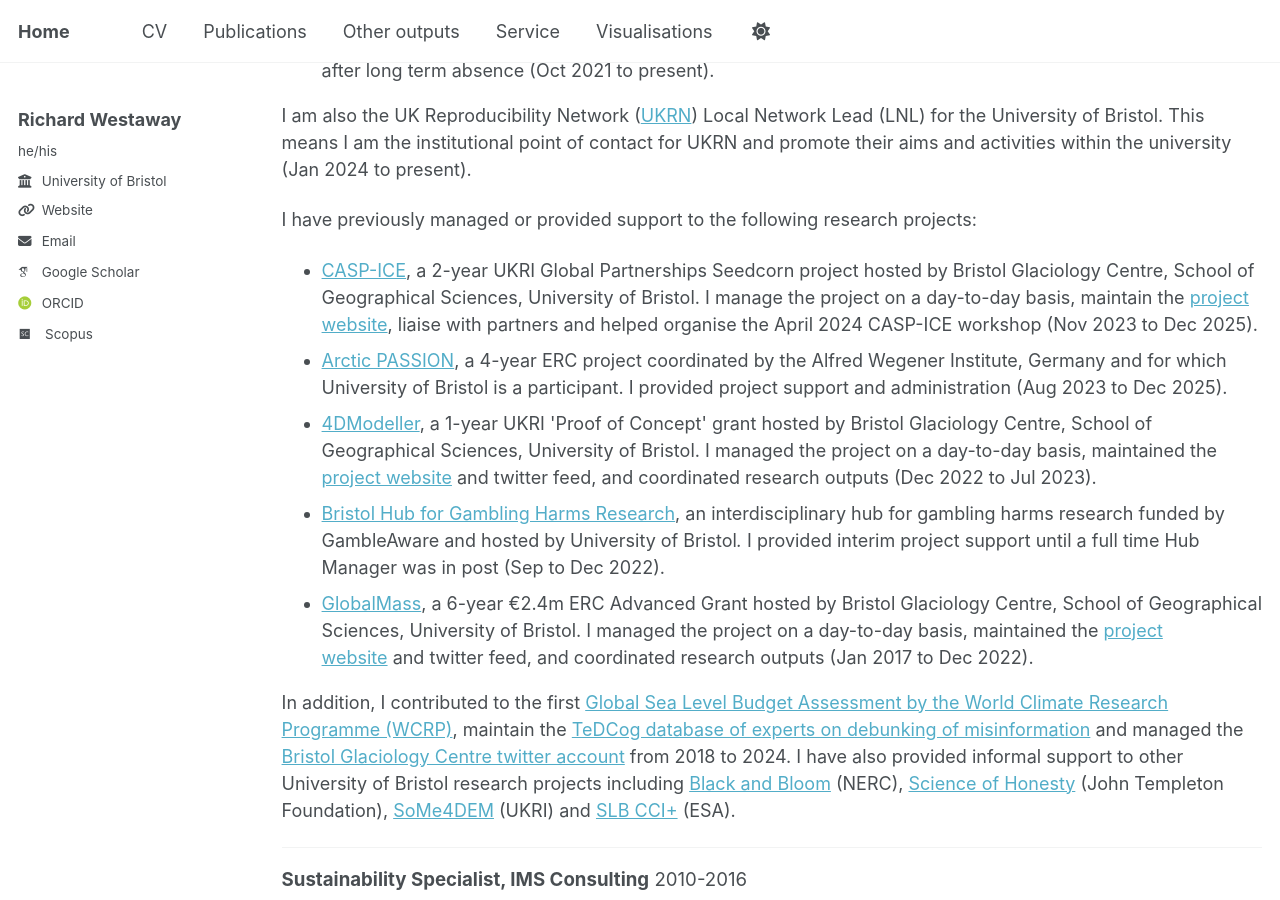
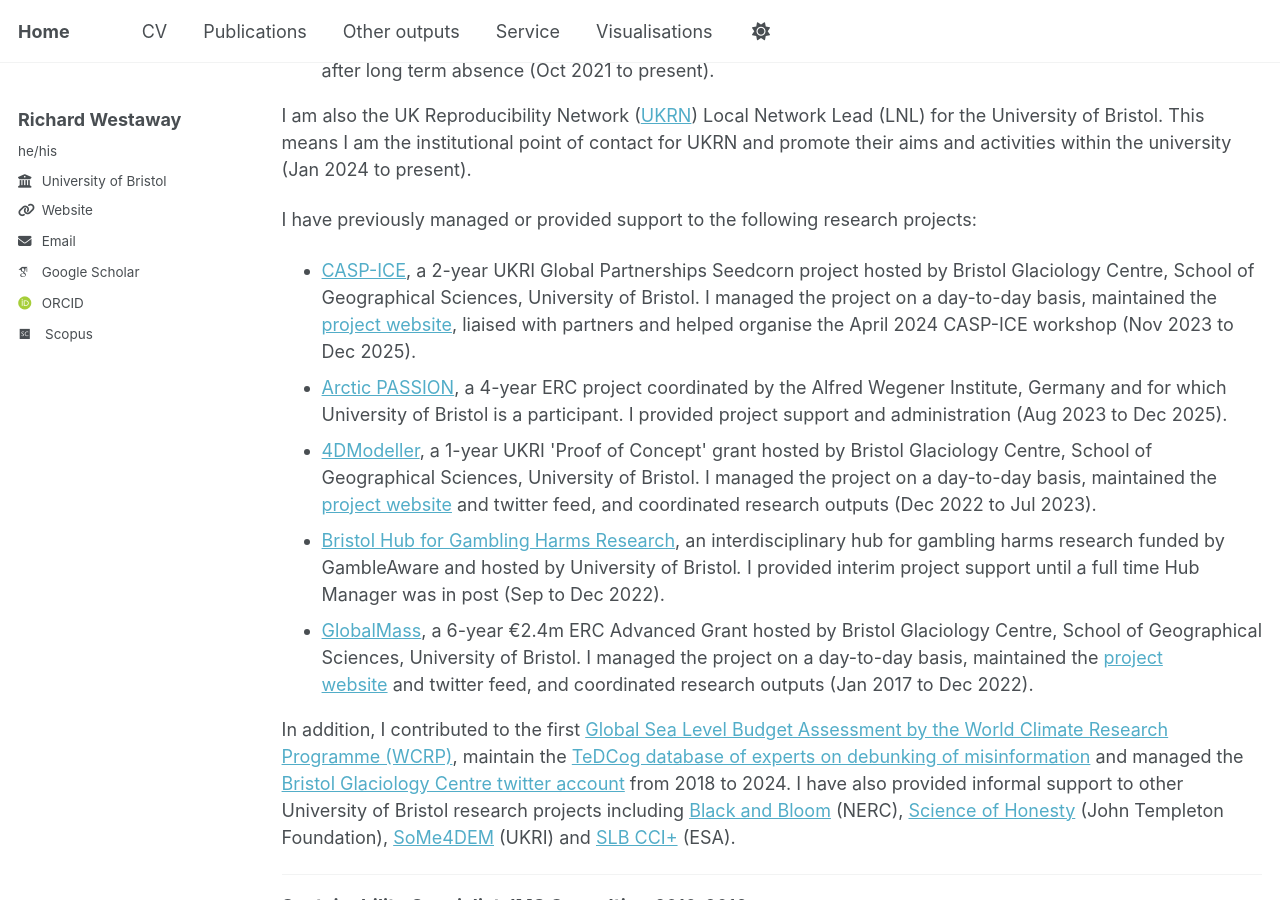
Before and after one commit to richardwestaway/richardwestaway.github.io, a Jekyll site: the page built from _pages/cv.html, in a window 1280 px wide and 900 px high, scrolled down 601 px. Built offline with Jekyll 4.4.1, drawn with Linux system fonts in a browser that asks for light colours; some web fonts are replaced.

Commit message:
Update cv.html

```diff
--- a/_pages/cv.html
+++ b/_pages/cv.html
@@ -30,7 +30,7 @@ redirect_from:
 <p>I have previously managed or provided support to the following research projects:</p>
 <ul>
 
-<li><a href="https://gotw.nerc.ac.uk/list_full.asp?pcode=NE%2FY002636%2F1" target="_blank" rel="noopener">CASP-ICE</a>, a 2-year UKRI Global Partnerships Seedcorn project hosted by Bristol Glaciology Centre, School of Geographical Sciences, University of Bristol. I manage the project on a day-to-day basis, maintain the <a href="https://microlabbristol.org/casp-ice/" target="_blank" rel="noopener">project website</a>, liaise with partners and helped organise the April 2024 CASP-ICE workshop (Nov 2023 to Dec 2025).</li>
+<li><a href="https://gotw.nerc.ac.uk/list_full.asp?pcode=NE%2FY002636%2F1" target="_blank" rel="noopener">CASP-ICE</a>, a 2-year UKRI Global Partnerships Seedcorn project hosted by Bristol Glaciology Centre, School of Geographical Sciences, University of Bristol. I managed the project on a day-to-day basis, maintained the <a href="https://microlabbristol.org/casp-ice/" target="_blank" rel="noopener">project website</a>, liaised with partners and helped organise the April 2024 CASP-ICE workshop (Nov 2023 to Dec 2025).</li>
 
 <li><a href="https://arcticpassion.eu/" target="_blank" rel="noopener">Arctic PASSION</a>, a 4-year ERC project coordinated by the Alfred Wegener Institute, Germany and for which University of Bristol is a participant. I provided project support and administration (Aug 2023 to Dec 2025).</li>
 
```
